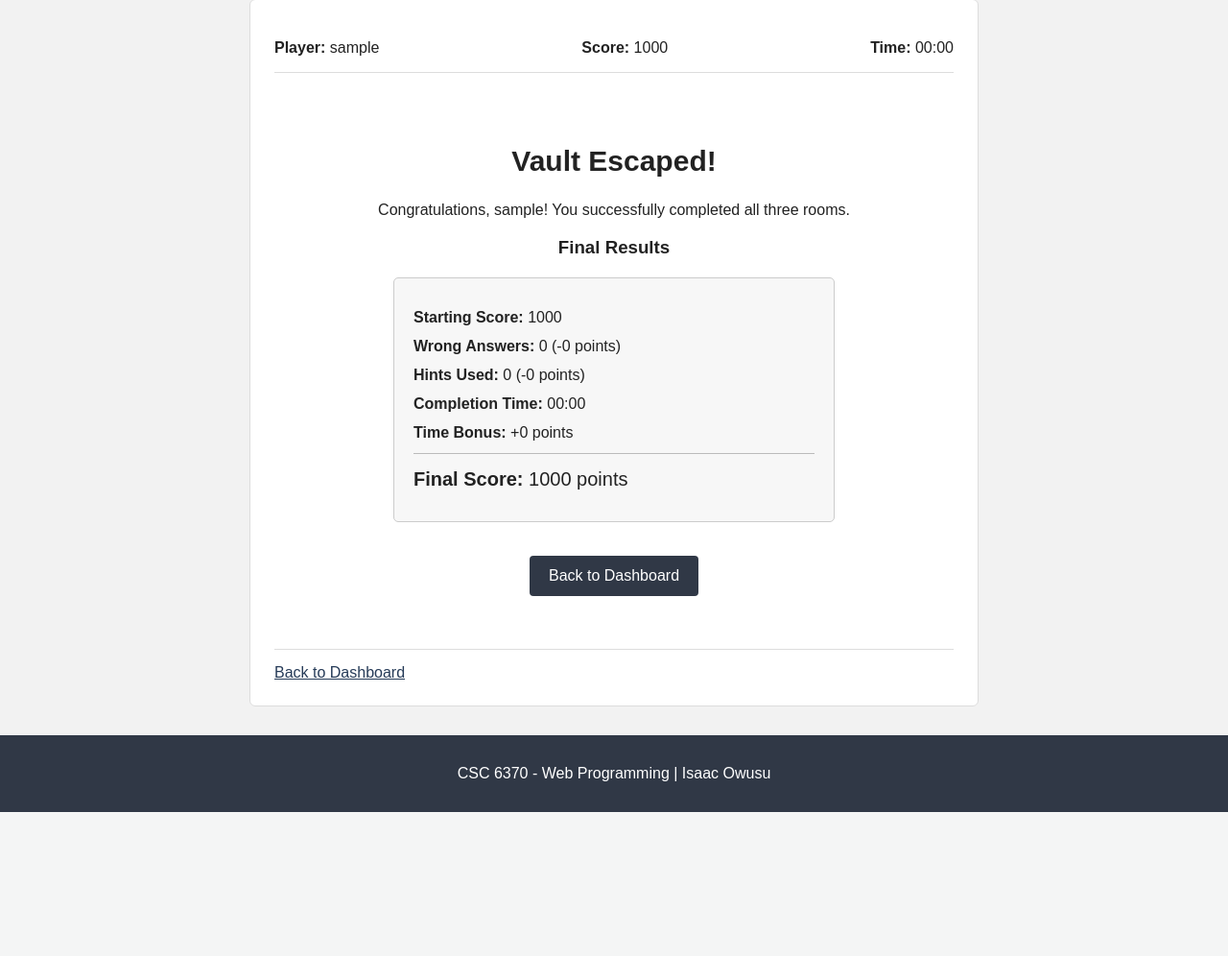
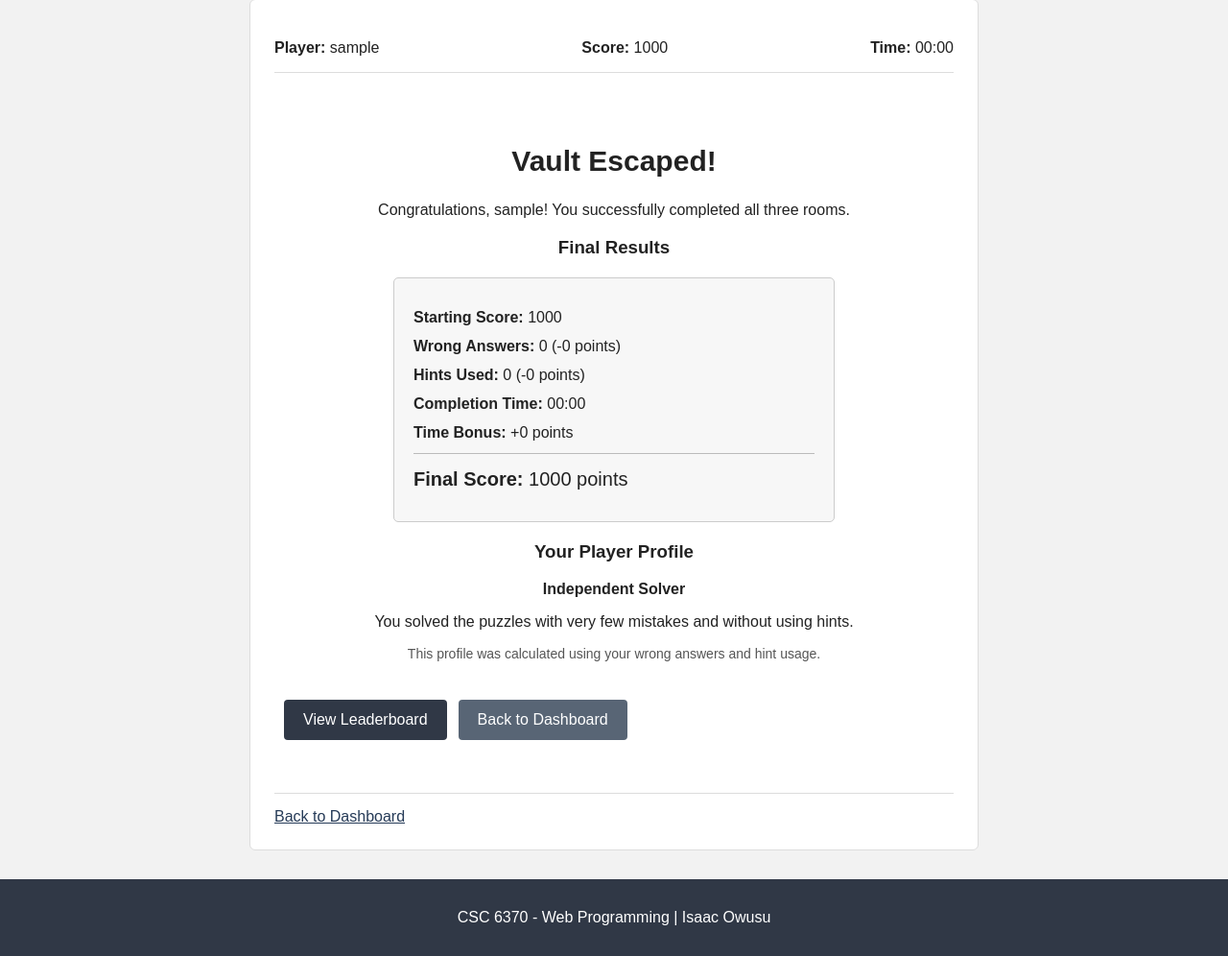
Before and after one commit to isaacowusu3461/Owusu_VaultEscapeChallenge, a PHP site: page /game.php in a window 1280 px wide. Shown: the part 199-1195 px from the top of the page at 96% size. Before the commit the page ends 1045 px from the top, so only its background shows below. Run offline with PHP 8.4, Linux system fonts and the light colour scheme; the visitor is signed in with stand-in values (Sample User, id 1).

Commit message:
Add adaptive puzzle feedback and player profiles

```diff
--- a/game.php
+++ b/game.php
@@ -1,7 +1,7 @@
 
 <?php
 // Main game page for Vault Escape Challenge.
-// This page handles answers, hints, and the game timer.
+// This page handles answers, hints, timing, and adaptive feedback.
 
 require_once __DIR__ . '/includes/auth.php';
 require_once __DIR__ . '/includes/game_functions.php';
@@ -64,7 +64,7 @@ if ($_SERVER['REQUEST_METHOD'] === 'POST') {
             } else {
                 recordWrongAnswer($currentRoom);
 
-                $message = 'That answer is incorrect. You lost 50 points. Try again.';
+                $message = 'Incorrect answer. You lost 50 points. Review the adaptive feedback below.';
                 $messageType = 'error';
             }
         } else {
@@ -84,7 +84,7 @@ if (!$completed && $roomData === null) {
     exit('The current room could not be loaded.');
 }
 
-// Show feedback after a successful form submission.
+// Show feedback after successful redirects.
 if ($_SERVER['REQUEST_METHOD'] === 'GET') {
     if (isset($_GET['unlocked']) && !$completed) {
         $message = 'Correct answer! The door unlocked. Welcome to the next room.';
@@ -96,7 +96,7 @@ if ($_SERVER['REQUEST_METHOD'] === 'GET') {
         if ($_GET['hint'] === 'unlocked') {
             $message = 'Hint unlocked. 100 points were deducted.';
         } else {
-            $message = 'You have already unlocked this hint. No additional points were deducted.';
+            $message = 'This hint is already unlocked. No additional points were deducted.';
         }
 
         $messageType = 'success';
@@ -111,6 +111,20 @@ $totalHintsUsed = getTotalHintsUsed();
 $elapsedSeconds = getElapsedSeconds();
 $formattedTime = formatGameTime($elapsedSeconds);
 $timeBonus = (int) ($_SESSION['time_bonus'] ?? 0);
+
+// Adaptive feedback is calculated for the current room.
+$adaptiveFeedback = '';
+$adaptationExplanation = '';
+$roomTime = '';
+
+if (!$completed) {
+    $adaptiveFeedback = getAdaptiveFeedback($currentRoom);
+    $adaptationExplanation = getAdaptationExplanation($currentRoom);
+    $roomTime = formatGameTime(getRoomElapsedSeconds($currentRoom));
+}
+
+// The player profile is displayed after finishing the game.
+$playerProfile = $completed ? getPlayerProfile() : null;
 ?>
 
 <!DOCTYPE html>
@@ -189,9 +203,34 @@ $timeBonus = (int) ($_SESSION['time_bonus'] ?? 0);
                         </p>
                     </div>
 
-                    <a href="dashboard.php" class="action-button">
-                        Back to Dashboard
-                    </a>
+                    <div class="adaptive-section">
+                        <h3>Your Player Profile</h3>
+
+                        <p>
+                            <strong>
+                                <?= escapeHtml($playerProfile['name']) ?>
+                            </strong>
+                        </p>
+
+                        <p>
+                            <?= escapeHtml($playerProfile['reason']) ?>
+                        </p>
+
+                        <p class="game-note">
+                            This profile was calculated using your
+                            wrong answers and hint usage.
+                        </p>
+                    </div>
+
+                    <div class="dashboard-actions">
+                        <a href="leaderboard.php" class="action-button">
+                            View Leaderboard
+                        </a>
+
+                        <a href="dashboard.php" class="action-button secondary-button">
+                            Back to Dashboard
+                        </a>
+                    </div>
                 </div>
 
             <?php else: ?>
@@ -237,6 +276,16 @@ $timeBonus = (int) ($_SESSION['time_bonus'] ?? 0);
 
                     <button type="submit">Unlock Door</button>
                 </form>
+
+                <div class="adaptive-section">
+                    <h3>Adaptive Assistance</h3>
+
+                    <p><?= escapeHtml($adaptiveFeedback) ?></p>
+
+                    <p class="game-note">
+                        <?= escapeHtml($adaptationExplanation) ?>
+                    </p>
+                </div>
 
                 <div class="hint-section">
                     <h3>Need Help?</h3>
@@ -294,7 +343,12 @@ $timeBonus = (int) ($_SESSION['time_bonus'] ?? 0);
                     </p>
 
                     <p>
-                        <strong>Elapsed Time:</strong>
+                        <strong>Time in Current Room:</strong>
+                        <?= escapeHtml($roomTime) ?>
+                    </p>
+
+                    <p>
+                        <strong>Total Elapsed Time:</strong>
                         <?= escapeHtml($formattedTime) ?>
                     </p>
                 </div>
--- /dev/null
+++ b/includes/adaptive_functions.php
@@ -0,0 +1,105 @@
+
+<?php
+// Adaptive gameplay functions.
+// These rules adjust feedback based on the player's performance.
+
+// Count how long the player has spent in the current room.
+function getRoomElapsedSeconds(int $roomNumber): int
+{
+    $startedAt = $_SESSION['room_started_at'][$roomNumber] ?? time();
+
+    return max(0, time() - (int) $startedAt);
+}
+
+// Return guidance for the current room.
+function getAdaptiveFeedback(int $roomNumber): string
+{
+    $wrong = (int) ($_SESSION['wrong_attempts'][$roomNumber] ?? 0);
+    $seconds = getRoomElapsedSeconds($roomNumber);
+    $usedHint = !empty($_SESSION['hints_used'][$roomNumber]);
+
+    if ($wrong >= 3) {
+        $messages = [
+            1 => 'Try solving the multiplication and division first. Then combine the results and subtract 5.',
+            2 => 'Use the alphabet positions one at a time. The first number, 22, gives you V.',
+            3 => 'Compare consecutive numbers. The sequence doubles each time.'
+        ];
+
+        return $messages[$roomNumber] ?? 'Review the puzzle carefully.';
+    }
+
+    if ($wrong >= 2) {
+        $messages = [
+            1 => 'Check the order of operations before calculating the final number.',
+            2 => 'Write down the alphabet and match each number to its letter.',
+            3 => 'Look for a multiplication pattern between the numbers.'
+        ];
+
+        return $messages[$roomNumber] ?? 'Try a different approach.';
+    }
+
+    if ($seconds >= 120 && !$usedHint) {
+        return 'You have spent more than two minutes in this room. Consider using the hint if you need help.';
+    }
+
+    if ($usedHint) {
+        return 'You have unlocked the hint for this room. Use it to guide your next attempt.';
+    }
+
+    if ($wrong === 1) {
+        return 'That was not the correct answer, but you can try again. Look carefully at the clues.';
+    }
+
+    return 'Read the puzzle carefully and enter your answer when you are ready.';
+}
+
+// Classify the player's problem-solving approach.
+function getPlayerProfile(): array
+{
+    $wrong = array_sum($_SESSION['wrong_attempts'] ?? []);
+    $hints = count(array_filter($_SESSION['hints_used'] ?? []));
+
+    if ($hints >= 2) {
+        return [
+            'name' => 'Hint-Guided Solver',
+            'reason' => 'You used multiple hints to work through the puzzles.'
+        ];
+    }
+
+    if ($wrong >= 4) {
+        return [
+            'name' => 'Persistent Solver',
+            'reason' => 'You continued trying different answers even when the puzzles were challenging.'
+        ];
+    }
+
+    if ($wrong <= 1 && $hints === 0) {
+        return [
+            'name' => 'Independent Solver',
+            'reason' => 'You solved the puzzles with very few mistakes and without using hints.'
+        ];
+    }
+
+    return [
+        'name' => 'Careful Explorer',
+        'reason' => 'You worked through the puzzles with some trial and error.'
+    ];
+}
+
+// Explain which factors are being considered.
+function getAdaptationExplanation(int $roomNumber): string
+{
+    $wrong = (int) ($_SESSION['wrong_attempts'][$roomNumber] ?? 0);
+    $seconds = getRoomElapsedSeconds($roomNumber);
+    $hintUsed = !empty($_SESSION['hints_used'][$roomNumber]);
+
+    $minutes = intdiv($seconds, 60);
+    $remainingSeconds = $seconds % 60;
+
+    $timeText = sprintf('%02d:%02d', $minutes, $remainingSeconds);
+
+    return 'Feedback is based on '
+        . $wrong . ' wrong answer(s), '
+        . $timeText . ' spent in this room, and '
+        . ($hintUsed ? 'a hint already used.' : 'no hint used yet.');
+}
--- a/includes/game_functions.php
+++ b/includes/game_functions.php
@@ -1,9 +1,10 @@
 
 <?php
 // Game functions for Vault Escape Challenge.
-// The game uses PHP sessions to track rooms, scores, hints, and time.
+// Sessions store the player's progress, score, hints, and timing.
 
 require_once __DIR__ . '/leaderboard_functions.php';
+require_once __DIR__ . '/adaptive_functions.php';
 
 // Return the puzzle details for a room.
 function getRoom(int $roomNumber): ?array
@@ -38,7 +39,7 @@ function getRoom(int $roomNumber): ?array
     return $rooms[$roomNumber] ?? null;
 }
 
-// Set up game values when they are missing.
+// Set up the game when the player first opens it.
 function initializeGame(): void
 {
     if (!isset($_SESSION['room'])) {
@@ -61,17 +62,31 @@ function initializeGame(): void
         $_SESSION['game_completed'] = false;
     }
 
-    // The timer starts when the player first enters the game.
     if (!isset($_SESSION['game_started_at'])) {
         $_SESSION['game_started_at'] = time();
     }
 
-    if (!isset($_SESSION['game_finished_at'])) {
+    if (!array_key_exists('game_finished_at', $_SESSION)) {
         $_SESSION['game_finished_at'] = null;
     }
 
     if (!isset($_SESSION['time_bonus'])) {
         $_SESSION['time_bonus'] = 0;
+    }
+
+    // Track the time spent in each individual room.
+    if (!isset($_SESSION['room_started_at'])) {
+        $_SESSION['room_started_at'] = [];
+    }
+
+    $currentRoom = (int) $_SESSION['room'];
+
+    if (
+        empty($_SESSION['game_completed'])
+        && getRoom($currentRoom) !== null
+        && !isset($_SESSION['room_started_at'][$currentRoom])
+    ) {
+        $_SESSION['room_started_at'][$currentRoom] = time();
     }
 
     initializeLeaderboard();
@@ -96,17 +111,17 @@ function recordWrongAnswer(int $roomNumber): void
 
     $_SESSION['wrong_attempts'][$roomNumber]++;
 
-    // The score cannot become negative from penalties.
+    // Penalties cannot reduce the score below zero.
     $_SESSION['score'] = max(0, (int) $_SESSION['score'] - 50);
 }
 
-// Check whether the hint was already unlocked.
+// Check whether a hint has already been unlocked.
 function hasUsedHint(int $roomNumber): bool
 {
     return !empty($_SESSION['hints_used'][$roomNumber]);
 }
 
-// Charge for a hint only the first time it is requested.
+// Unlock the room hint and charge only once.
 function requestHint(int $roomNumber): bool
 {
     if (getRoom($roomNumber) === null || hasUsedHint($roomNumber)) {
@@ -114,25 +129,24 @@ function requestHint(int $roomNumber): bool
     }
 
     $_SESSION['hints_used'][$roomNumber] = true;
-
     $_SESSION['score'] = max(0, (int) $_SESSION['score'] - 100);
 
     return true;
 }
 
-// Count all wrong answers across the three rooms.
+// Count incorrect answers across all rooms.
 function getTotalWrongAttempts(): int
 {
     return array_sum($_SESSION['wrong_attempts'] ?? []);
 }
 
-// Count how many hints were unlocked.
+// Count all unlocked hints.
 function getTotalHintsUsed(): int
 {
     return count(array_filter($_SESSION['hints_used'] ?? []));
 }
 
-// Calculate how long the player has been playing.
+// Calculate the total elapsed game time.
 function getElapsedSeconds(): int
 {
     if (!isset($_SESSION['game_started_at'])) {
@@ -140,14 +154,12 @@ function getElapsedSeconds(): int
     }
 
     $start = (int) $_SESSION['game_started_at'];
-
-    // Once the game ends, the timer stops permanently.
     $end = $_SESSION['game_finished_at'] ?? time();
 
     return max(0, (int) $end - $start);
 }
 
-// Convert seconds into a readable time.
+// Format seconds as minutes and seconds.
 function formatGameTime(int $seconds): string
 {
     $minutes = intdiv($seconds, 60);
@@ -156,7 +168,7 @@ function formatGameTime(int $seconds): string
     return sprintf('%02d:%02d', $minutes, $remainingSeconds);
 }
 
-// Award a bonus based on how quickly the player escapes.
+// Calculate the completion time bonus.
 function calculateTimeBonus(int $elapsedSeconds): int
 {
     if ($elapsedSeconds < 120) {
@@ -174,10 +186,9 @@ function calculateTimeBonus(int $elapsedSeconds): int
     return 0;
 }
 
-// Move the player to the next room after a correct answer.
+// Move to the next room after a correct answer.
 function completeRoom(int $roomNumber): void
 {
-    // Only the current room can be completed.
     if (
         !empty($_SESSION['game_completed'])
         || $roomNumber !== (int) ($_SESSION['room'] ?? 0)
@@ -188,8 +199,6 @@ function completeRoom(int $roomNumber): void
     if ($roomNumber === 3) {
         $_SESSION['game_completed'] = true;
         $_SESSION['room'] = 4;
-
-        // Stop the timer before calculating the bonus.
         $_SESSION['game_finished_at'] = time();
 
         $elapsedSeconds = getElapsedSeconds();
@@ -198,9 +207,14 @@ function completeRoom(int $roomNumber): void
         $_SESSION['time_bonus'] = $bonus;
         $_SESSION['score'] = (int) $_SESSION['score'] + $bonus;
 
-        // Save the completed result in this browser session.
+        // Save the final score to the session leaderboard.
         recordLeaderboardResult();
     } else {
-        $_SESSION['room'] = $roomNumber + 1;
+        $nextRoom = $roomNumber + 1;
+
+        $_SESSION['room'] = $nextRoom;
+
+        // The next room gets its own starting time.
+        $_SESSION['room_started_at'][$nextRoom] = time();
     }
 }
```
